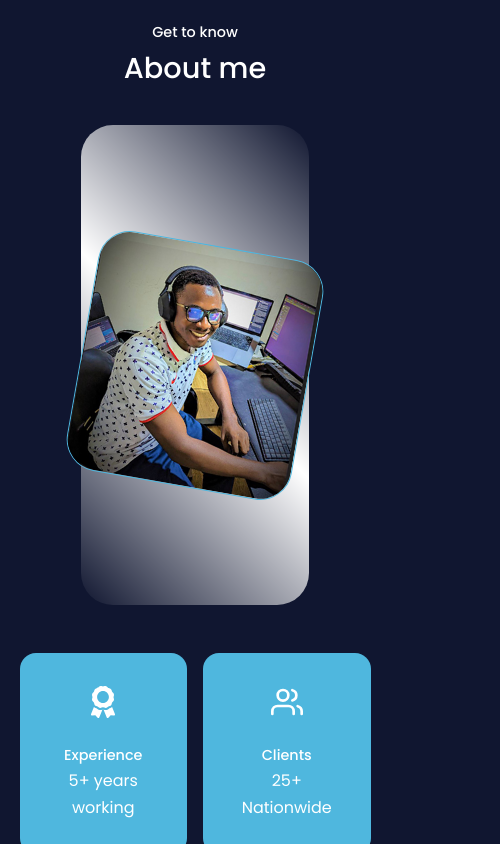
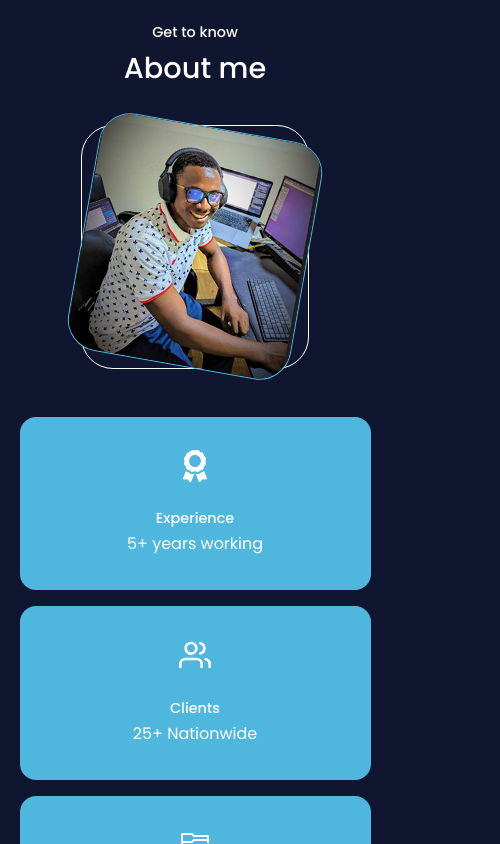
Before and after one commit to M-tech1/my_portfolio, a React (Create React App) app: page / in a window 390 px wide. Shown: the part 920-1764 px from the top of the page, 500 px wide, since content can reach past the window. Built offline with nearby package versions, Linux system fonts and the light colour scheme.

Commit message:
completing basic UI

```diff
--- a/src/App.jsx
+++ b/src/App.jsx
@@ -23,7 +23,7 @@ const App = () => {
       {/* <Education /> */}
       <Services />
       <Portfolio />
-      {/* <Contact /> */}
+      <Contact />
       <Footer />
     </>
   );
--- a/src/components/about/about.css
+++ b/src/components/about/about.css
@@ -4,18 +4,19 @@
     grid-template-columns: 35% 50%;
     gap: 15%;
 
+
 }
 
 .about__me{
-    width: 100%;
-    height: 30rem;
-    /* aspect-ratio: 1/1; */
+    /* width: 90%;
+    height: 30rem; */
     border-radius: 2rem;
-    background: linear-gradient(45deg, transparent, var(--color-primary), transparent);
+    /* background: linear-gradient(45deg, transparent, var(--color-primary), transparent); */
     display: grid;
     place-items: center;
-    width: 95%;
+    /* width: 95%; */
     margin: 0 auto 3rem;
+    border: 1px solid var(--color-primary);
 }
 
 .about__me-image{
@@ -115,10 +116,12 @@ color: var(--color-bg-variant);
     .about__me{
         width: 65%;
         margin: 0 auto 3rem;
+        /* display: none; */
         }
 
         .about__cards{
-        grid-template-columns: 1fr 1fr;
+        /* grid-template-columns: 1fr 1fr; */
+        grid-template-columns: 1fr;
         gap:1rem
         }
 
--- a/src/components/contact/contact.css
+++ b/src/components/contact/contact.css
@@ -11,8 +11,8 @@
     display: flex;
     flex-direction: column;
     gap: 1.2rem;
-    /* border: 1px solid blue;
-    width: 73%; */
+    /* border: 1px solid blue; */
+    /* width: 73%; */
 
 }
 .contact__container >form{
@@ -25,8 +25,6 @@
     border-radius: 2rem;
     text-align: center;
     font-family: 'Open Sans', sans-serif;
-
-
 
 }
 
@@ -93,20 +91,27 @@ textarea{
         grid-template-columns: 1fr;
         gap: 2rem;
         width: 73%;
+
     }
+
 
  }
 
 
  @media screen and (max-width: 600px){
     .container.contact__container{
-       width: var(--container-width-sm)
+       width: var(--container-width-sm);
        /* width: 73%; */
+
+
 
     }
     .contact__options{
         /* width: var(--container-width-sm) */
-        width: 73%;
+        width: 95%;
+        position: relative;
+        left: 10px;
+
     }
     .contact__container >form{
 
--- a/src/components/portfolio/Portfolio.jsx
+++ b/src/components/portfolio/Portfolio.jsx
@@ -34,7 +34,7 @@ const data = [
     image: enverge,
     title: "Enverge global, IT and Tech solutions",
     github: "https://github.com/M-tech1",
-    demo: "https//enverge.ca",
+    demo: "https://enverge.ca/",
   },
 
   {
@@ -49,7 +49,7 @@ const data = [
     image: envergepef,
     title: "An E-commerce website for perfumes and Cosmetics ",
     github: "https//github.com/m-tech1",
-    demo: "https//Envergeperfumes.com",
+    demo: "https//envergeperfumes.com",
   },
 
   {
--- a/src/components/work_experience/work_Experience.css
+++ b/src/components/work_experience/work_Experience.css
@@ -45,7 +45,6 @@ width: 80%;
     font-size: 24px;
     margin-bottom: 15px;
   } */
-
 
 
   .job {
```
Also changed, not shown: src/components/about/About.jsx (+8 -10 lines).
